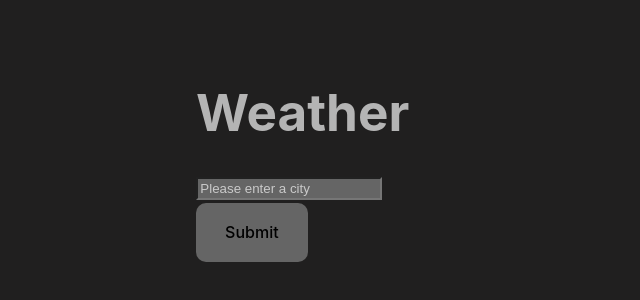
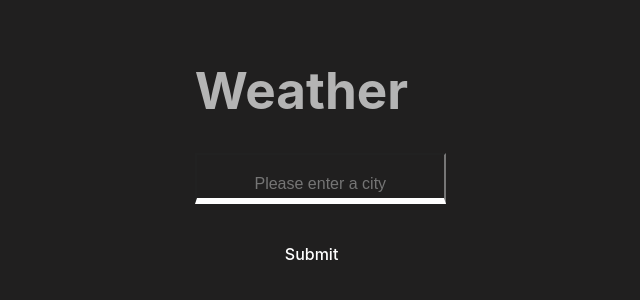
Before and after one commit to wk642/weather-api, a React (Vite) app: page / in a window 1280 px wide. Shown: the part 244-544 px from the top of the page, without its empty margins (395-1035 px from the left). Built offline with nearby package versions, Linux system fonts and the light colour scheme.

Commit message:
Made some minor css changes

```diff
--- a/src/App.css
+++ b/src/App.css
@@ -1,15 +1,20 @@
 #root {
-  max-width: 1280px;
+  /* max-width: 1280px; */
   margin: 0 auto;
   text-align: center;
   background-color: rgb(32, 31, 31);
 }
 
+body {
+  background-color:  rgb(32, 31, 31);
+}
+
 .wrapper {
+  border-color: 10px solid green;
   display: grid;
   grid-template-columns: 25% 25% 25%;
   gap: 5%;
-  width: 90%;
+  width: 100%;
 }
 
 .joke-div {
@@ -25,11 +30,24 @@
 }
 
 input {
-  background-color: rgb(101, 101, 101);
-  padding: 5%;
-  margin-bottom: 5%;
+  background-color: transparent;
+  border-bottom: 6px solid white;
+  padding: 20px;
+  padding-bottom: 5px;
+  margin-bottom: 20px;
+  color: white;
+  font-size: 100%;
+  text-align: center;
 }
 
 ::placeholder {
-  color: rgb(202, 202, 202);
+  color: white(0, 0, 0);
 }
+
+button {
+  padding: 10px;
+  margin-left: 70px;
+  margin-right: 70px;
+  color: white;
+  background-color: transparent;
+}
```
